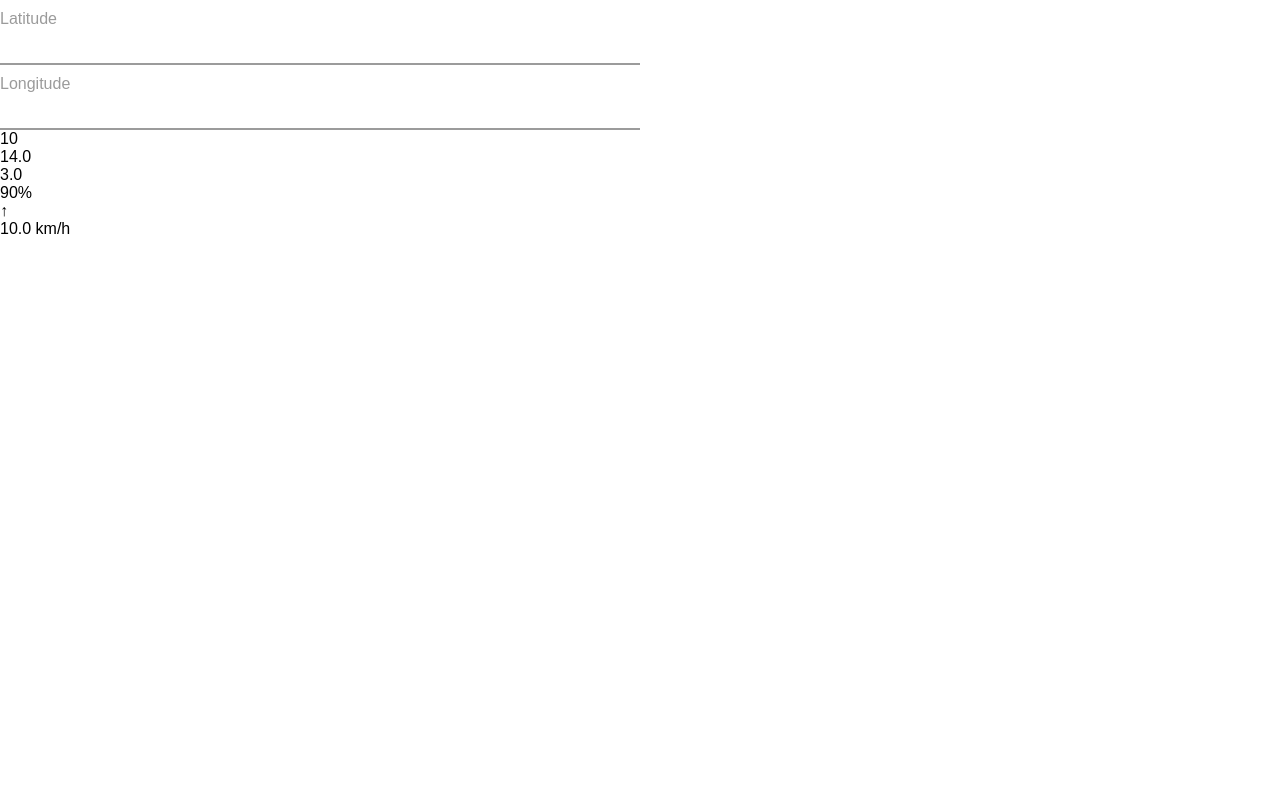
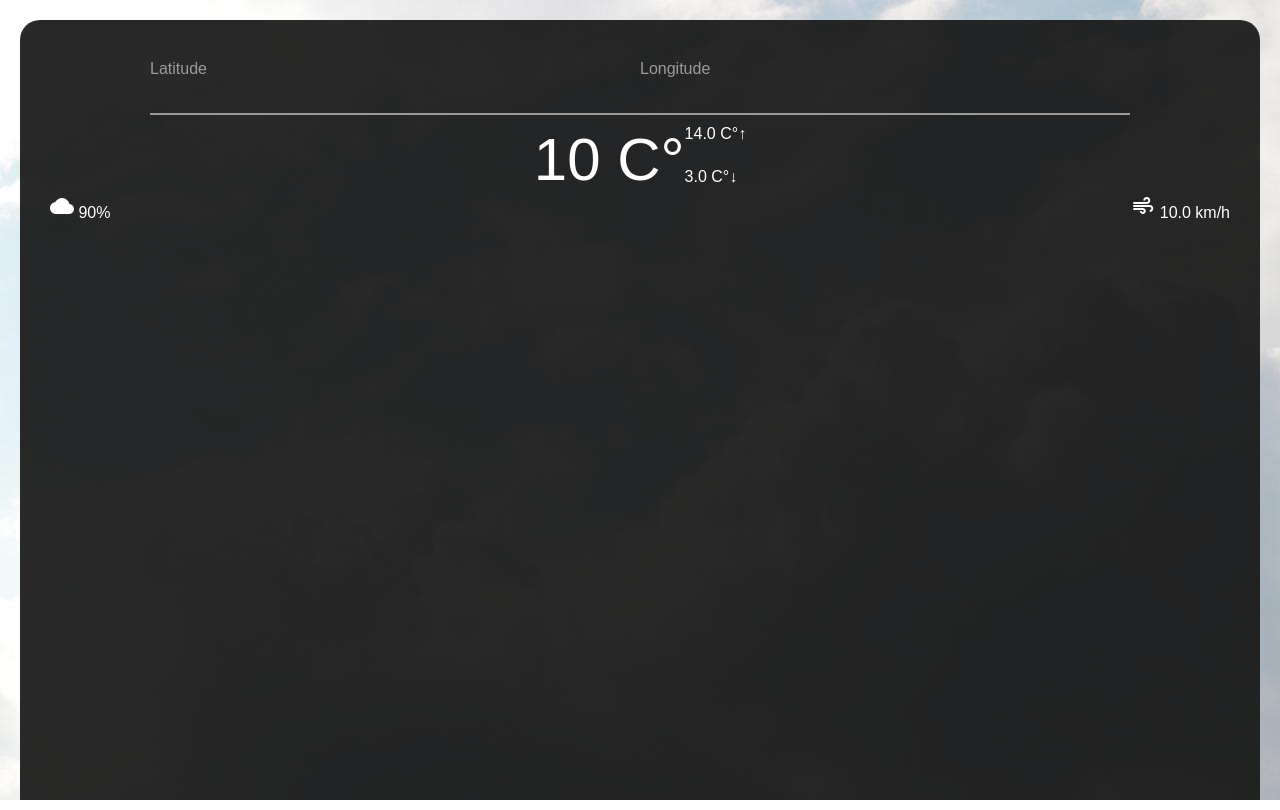
Before and after one commit to Allstreamer/WeatherApp, a plain HTML site: page index.html in a window 1280 px wide. Drawn offline with nearby package versions, Linux system fonts and the light colour scheme; no server answers; a web font is replaced by a local one.

Commit message:
Style Update

```diff
--- a/index.html
+++ b/index.html
@@ -13,18 +13,29 @@
 	<!-- Skeleton CSS Normalize -->
 	<link rel="stylesheet" href="normalize.css">
 
-	<!-- Custom CSS -->
-	<link rel="stylesheet" href="form_style.css">
-	<link rel="stylesheet" href="style.css">
+	<!-- JQuerry Used for JSON API Querring and Element selection -->
+	<script defer src="https://ajax.googleapis.com/ajax/libs/jquery/3.6.0/jquery.min.js"></script>
 
 	<!-- Google Fonts -->
 	<link rel="preconnect" href="https://fonts.googleapis.com">
 	<link rel="preconnect" href="https://fonts.gstatic.com" crossorigin>
 	<link href="https://fonts.googleapis.com/css2?family=Akshar&display=swap" rel="stylesheet">
+
+	<link href="https://fonts.googleapis.com/icon?family=Material+Icons"
+      rel="stylesheet">
+
+	<!-- Custom CSS -->
+	<link rel="stylesheet" href="form_style.css">
+	<link rel="stylesheet" href="style.css">
+
+	<!-- Custom JS -->
+	<script defer src="./index.js"></script>
+
 </head>
 <body>
 	<!-- Main Content card containing weather info -->
 	<div class="card-view">
+		<div class="flex">
 			<!-- Location input -->
 			<div class="form_group field">
 				<input
@@ -54,22 +65,25 @@
 					class="form_label"
 				>Longitude</label>
 			</div>
+		</div>
 		<div class="location"></div>
 		<div class="temp">
-			<div class="current_temp">10</div>
-			<div>
-				<div class="max_temp">14.0</div>
-				<div class="min_temp">3.0</div>
+			<div class="current_temp">10 C°</div>
+			<div class="top_bottom">
+				<div class="max_temp">14.0 C°<div>↑</div></div>
+				<div class="min_temp">3.0 C°<div>↓</div></div>
 			</div>
 		</div>
-		<div class="humidity">90%</div>
-		<div class="wind_direction">↑</div>
-		<div class="wind_speed">10.0 km/h</div>
+		<div class="bottom">
+			<div class="humidity">
+				<span class="material-icons">cloud</span>
+				90%
+			</div>
+			<div class="wind_speed">
+				<span class="material-icons">air</span>
+				10.0 km/h
+			</div>
+		</div>
 	</div>
 </body>
-
-	<!-- JQuerry Used for JSON API Querring and Element selection -->
-	<script src="https://ajax.googleapis.com/ajax/libs/jquery/3.6.0/jquery.min.js"></script>
-	<!-- My Custom JS code -->
-	<script src="./index.js"></script>
 </html>
--- a/style.css
+++ b/style.css
@@ -2,4 +2,65 @@ html, body {
 	font-family: 'Akshar', sans-serif;
 	width: 100%;
 	height: 100%;
+	overflow: hidden;
+	background-image: url("./clouds.jpg");
 }
+
+.flex {
+	display: flex;
+	justify-content: center;
+	padding-left: 100px;
+	padding-right: 100px;
+}
+
+.card-view {
+	height: 100%;
+
+	margin: 20px;
+	padding: 30px;
+	border-radius: 20px;
+
+	background-color: rgba(18, 18, 18, 0.9);
+	color: white;
+}
+
+.temp {
+	padding-top: 10px;
+	display: flex;
+	justify-content: center;
+}
+
+.current_temp {
+	font-size: 60px;
+}
+
+.top_bottom {
+	position: relative;
+}
+
+.top_bottom .max_temp {
+	display: flex;
+}
+
+.top_bottom .min_temp {
+	display: flex;
+
+	position: absolute;
+	bottom: 8px;
+}
+
+.bottom {
+	width: 100%;
+	display: flex;
+	justify-content: center;
+	position: relative;
+	bottom: 0px;
+}
+.bottom .humidity {
+	text-align: left;
+	width: 100%;
+}
+.bottom .wind_speed {
+	text-align: right;
+	width: 100%;
+}
```
Also changed, not shown: clouds.jpg (added). Lines whose indentation alone changed are shown as unchanged.
